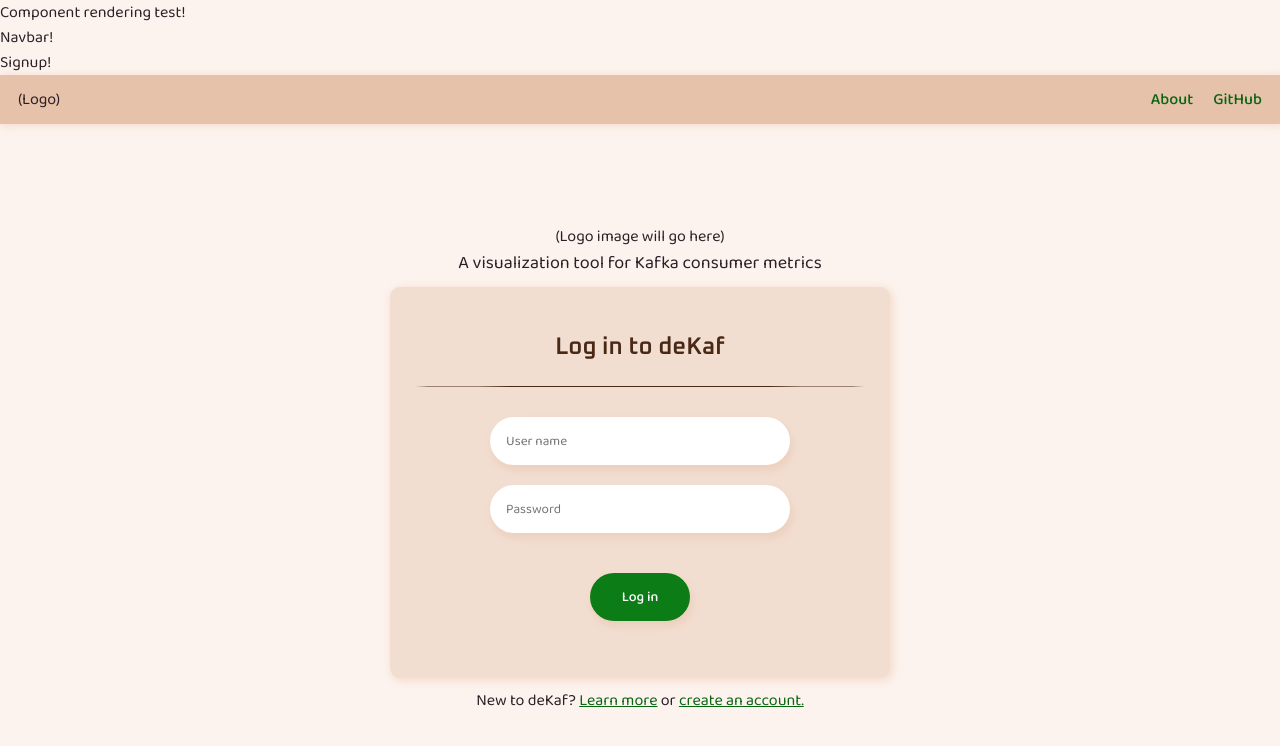
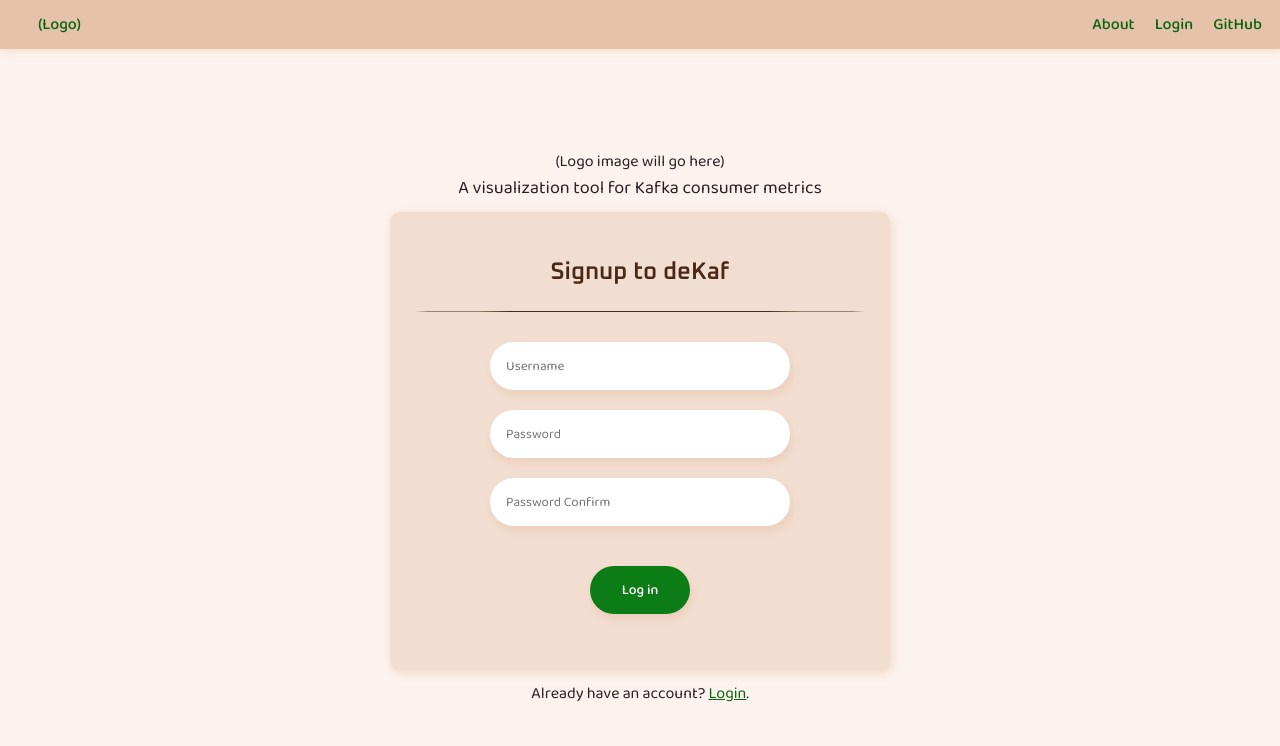
Before and after one commit to oslabs-beta/deKaf, a React app: page /signup in a window 1280 px wide. Shown: the top 746 px of the page. Built offline with nearby package versions, Linux system fonts and the light colour scheme; a web font is replaced by a local one.

Commit message:
frontend login/signup

```diff
--- a/src/components/App.tsx
+++ b/src/components/App.tsx
@@ -34,8 +34,7 @@ const App = () => {
     // )
 
     return (
-        <div className = 'app-wrapper'>
-            Component rendering test!
+        <div className='app-wrapper'>
             <NavBar />
             <div className="content-container">
                 <Switch>
@@ -46,32 +45,6 @@ const App = () => {
                     <Route exact path="/user" render={() => <UserPage />} />
                 </Switch>
             </div>
-            <nav>
-                <div className = 'logo'>(Logo)</div>
-                <div className = 'nav-right'>
-                    <a href='#'>About</a>
-                    <a href='#'>GitHub</a>
-                </div>
-            </nav>
-
-            <div className = 'login-wrapper'>
-                <div className = 'logo'>(Logo image will go here)</div>
-                <div className = 'logo-caption'>A visualization tool for Kafka consumer metrics</div>
-
-                <div className = 'login-container'>
-                    <h3>Log in to deKaf</h3>
-                    <hr />
-                    <form id='login' action='/login' method='POST'>
-                        <input id='user' name='user' placeholder='User name' type='text'></input>
-                        <br />
-                        <input id='password' name='password' placeholder='Password' type='text'></input>
-                        <br />
-                        <button id='submit' type='submit'>Log in</button>
-                    </form>
-                </div>
-
-                <div className = 'new-user'>New to deKaf? <a href='#'>Learn more</a> or <a href='#'>create an account.</a></div>
-            </div>
         </div>
     )
 }
--- a/src/components/Base/About.tsx
+++ b/src/components/Base/About.tsx
@@ -3,7 +3,8 @@ import React from 'react';
 const About = () => {
     return (
         <div >
-            About Page!
+            <h1>What is it?</h1>
+            <p>deKaf is a metrics data vizualisation tool built in D3 to easily view the current activity on your kafka clusters.</p>
         </div>
     )
 }
--- a/src/components/Base/Home.tsx
+++ b/src/components/Base/Home.tsx
@@ -4,8 +4,10 @@ import { Link } from 'react-router-dom';
 const Home = () => {
     return (
         <div >
-            Homepage!
-            <Link to="/signup">login</Link>
+            <h1>Welcome to deKaf!</h1><br />
+            <p>What would you like to do?</p>
+            <Link to="/login">click to login</Link><br/>
+            <Link to="/signup">click to signup</Link>
         </div>
     )
 }
--- a/src/components/Base/Login.tsx
+++ b/src/components/Base/Login.tsx
@@ -1,10 +1,69 @@
-import React from 'react';
-import { Link } from 'react-router-dom';
+import React, { useState } from 'react';
+import { Link, Redirect } from 'react-router-dom';
 
 const Login = () => {
+
+    const [info, setInfo] = useState(null);
+
+    function onUserLogin(e) {
+        e.preventDefault();
+
+        const nameInput = document.getElementById('user') as HTMLInputElement;
+        const pswdInput = document.getElementById('password') as HTMLInputElement;
+
+        if (nameInput.value === '') return setInfo('Type in a username!');
+        if (pswdInput.value === '') return setInfo('Type in a password!');
+
+        console.log('Loggin in ', nameInput.value)
+
+        fetch('/user/login', {
+            method: 'POST',
+            headers: { 'Content-Type': 'Application/JSON' },
+            body: JSON.stringify({ username: nameInput.value, password: pswdInput.value })
+        })
+            .then(response => response.json())
+            .then(data => {
+                switch (data) {
+                    case 'unkUser':
+                        setInfo('User not found!');
+                        nameInput.value = '';
+                        pswdInput.value = '';
+                        break;
+                    case 'notMatching':
+                        setInfo('Wrong password!');
+                        pswdInput.value = '';
+                        break;
+                    case 'success':
+                        <Redirect to='/user' />
+                        break;
+                    default:
+                        throw new Error('Invalid Login: Server ERROR');
+                }
+            })
+            .catch((error) => {
+                console.error('Error when POST-fetching for login: ', error);
+            })
+    }
+
     return (
-        <div >
-            Login!
+        <div className='login-wrapper'>
+            <div className='logo'>(Logo image will go here)</div>
+            <div className='logo-caption'>A visualization tool for Kafka consumer metrics</div>
+
+            <div className='login-container'>
+                <h3>Log in to deKaf</h3>
+                <hr />
+                <div id='login'>
+                    <input id='user' name='user' placeholder='Username' type='text' />
+                    <br />
+                    <input id='password' name='password' placeholder='Password' type='password' />
+                    <br />
+                    <button id='submit' onClick={onUserLogin}>Log in</button>
+                </div>
+                <div className='info'>{info}</div>
+            </div>
+
+            <div className='new-user'>New to deKaf? <Link to='/about'>Learn more</Link> or <Link to='/signup'>create an account.</Link></div>
         </div>
     )
 }
--- a/src/components/Base/Signup.tsx
+++ b/src/components/Base/Signup.tsx
@@ -1,9 +1,79 @@
-import React from 'react';
+import React, { useState } from 'react';
+import { Link, Redirect } from 'react-router-dom';
 
 const Signup = () => {
+
+    const [info, setInfo] = useState(null);
+
+    function onUserLogin(e) {
+        e.preventDefault();
+
+        const nameInput = document.getElementById('user') as HTMLInputElement;
+        const pswdInput = document.getElementById('password') as HTMLInputElement;
+        const pswdConfInput = document.getElementById('passwordConf') as HTMLInputElement;
+
+        if (nameInput.value === '') return setInfo('Please type in a username!');
+        if (pswdInput.value === '') return setInfo('Please type in a password!');
+        if (pswdConfInput.value === '') return setInfo('Please confirm your password!');
+
+        if (pswdInput.value !== pswdConfInput.value) {
+            pswdInput.value = '';
+            pswdConfInput.value = '';
+            return setInfo('Passwords don\'t match!');
+        }
+
+        console.log('Signing up ', nameInput.value)
+
+        fetch('/user/signup', {
+            method: 'POST',
+            headers: { 'Content-Type': 'Application/JSON' },
+            body: JSON.stringify({ username: nameInput.value, password: pswdInput.value })
+        })
+            .then(response => response.json())
+            .then(data => {
+                switch (data) {
+                    case 'userExists':
+                        setInfo('Username is already taken!');
+                        nameInput.value = '';
+                        pswdInput.value = '';
+                        pswdConfInput.value = '';
+                        break;
+                    case 'success':
+                        nameInput.value = '';
+                        pswdInput.value = '';
+                        pswdConfInput.value = '';
+                        <Redirect to='/login' />
+                        break;
+                    default:
+                        throw new Error('Invalid Signup: Server ERROR');
+                }
+            })
+            .catch((error) => {
+                console.error('Error when POST-fetching for signup: ', error);
+            })
+    }
+
     return (
-        <div >
-            Signup!
+        <div className='login-wrapper'>
+            <div className='logo'>(Logo image will go here)</div>
+            <div className='logo-caption'>A visualization tool for Kafka consumer metrics</div>
+
+            <div className='login-container'>
+                <h3>Signup to deKaf</h3>
+                <hr />
+                <form id='login' onChange={onUserLogin}>
+                    <input id='user' name='user' placeholder='Username' type='text' />
+                    <br />
+                    <input id='password' name='password' placeholder='Password' type='password' />
+                    <br />
+                    <input id='passwordConf' name='passwordConf' placeholder='Password Confirm' type='password' />
+                    <br />
+                    <button id='submit' type='submit'>Log in</button>
+                </form>
+                <div className='info'>{info}</div>
+            </div>
+
+            <div className='new-user'>Already have an account? <Link to='/login'>Login</Link>.</div>
         </div>
     )
 }
--- a/src/components/Navbar.tsx
+++ b/src/components/Navbar.tsx
@@ -1,10 +1,16 @@
 import React from 'react';
+import { Link } from 'react-router-dom';
 
 const NavBar = () => {
     return (
-        <div >
-            Navbar!
-        </div>
+        <nav>
+            <div className='logo'><Link to='/'>(Logo)</Link></div>
+            <div className='nav-right'>
+                <Link to='/about'>About</Link>
+                <Link to='/login'>Login</Link>
+                <a href='https://github.com/oslabs-beta/deKaf'>GitHub</a>
+            </div>
+        </nav>
     )
 }
 
```
Also changed, not shown: 1 other file (tests, documents, lock files or other folders).
